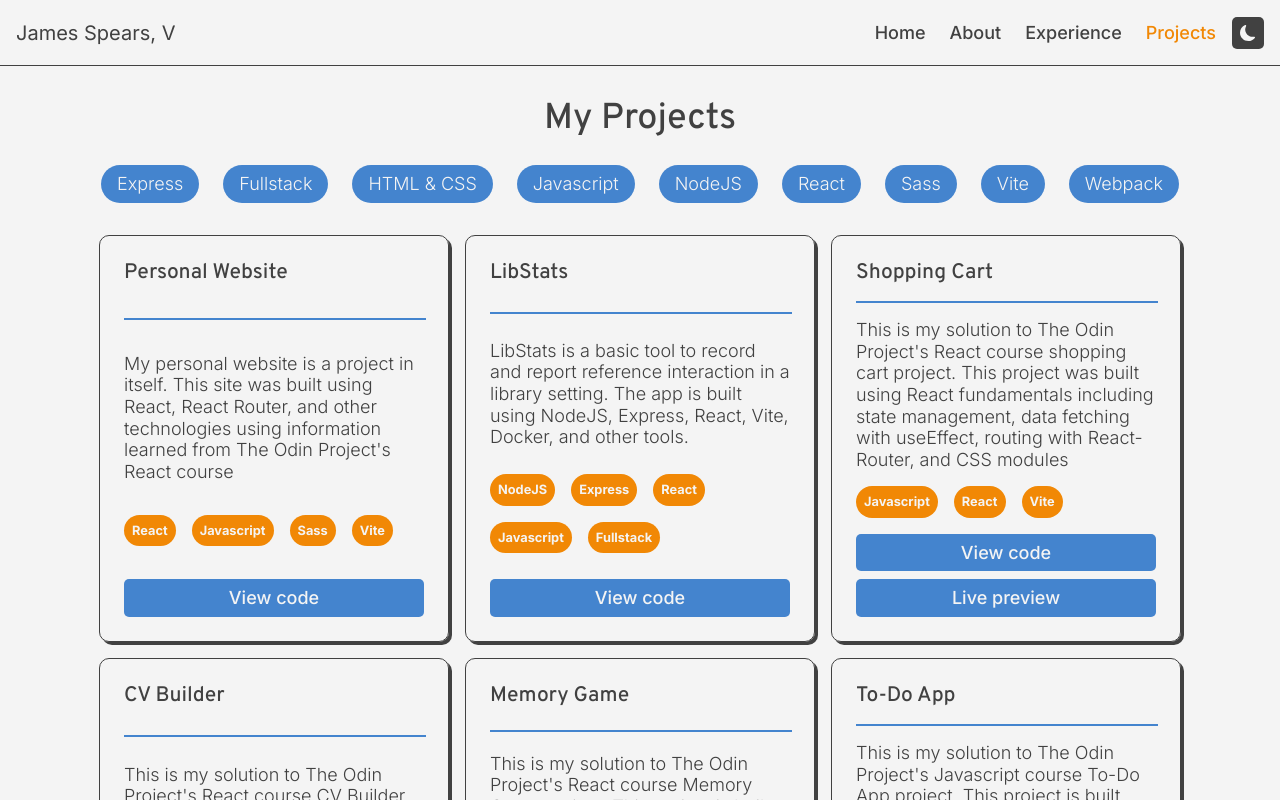
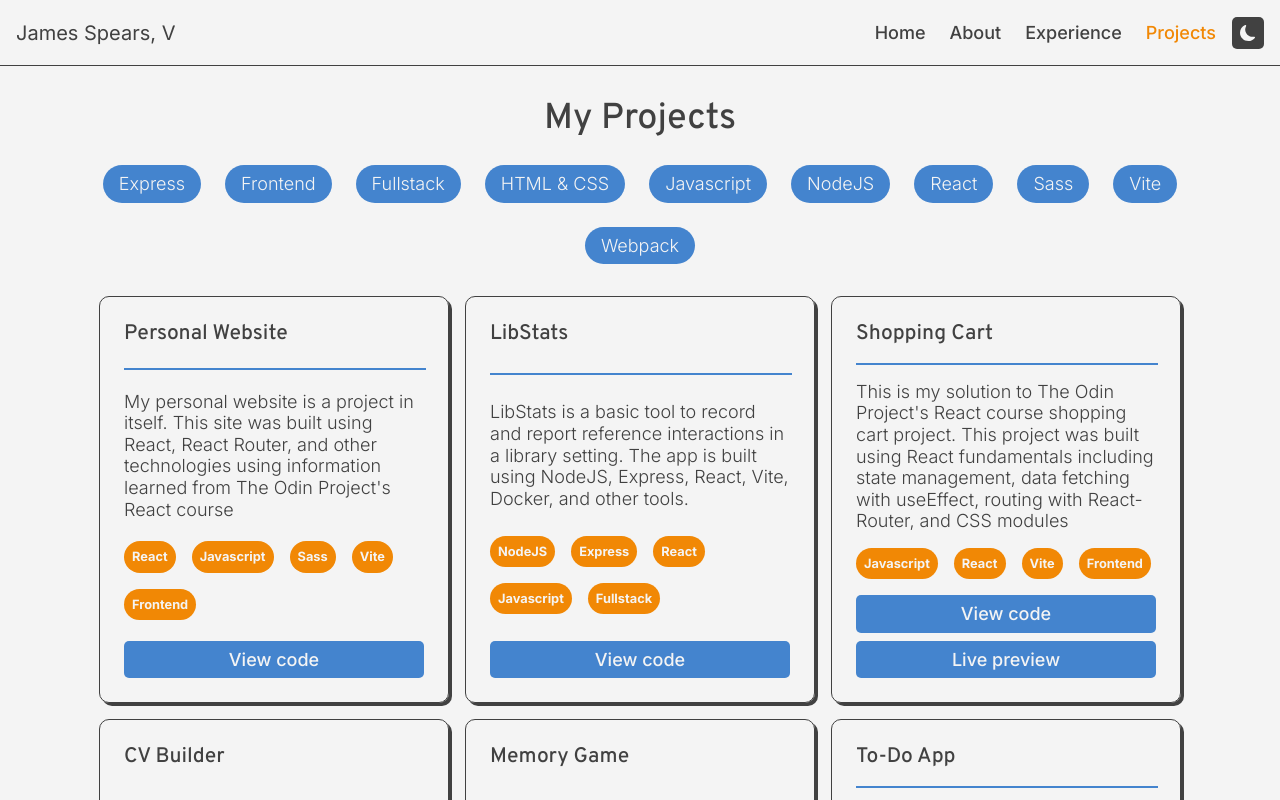
Before and after one commit to jamesspearsv/personal-website, a React (Vite) app: page /projects in a window 1280 px wide. Shown: the top 800 px of the page. Built offline with nearby package versions, Linux system fonts and the light colour scheme.

Commit message:
Update projects.js

```diff
--- a/src/content/projects.js
+++ b/src/content/projects.js
@@ -9,11 +9,11 @@ export const projects = [
     name: 'Personal Website',
     desc: "My personal website is a project in itself. This site was built using React, React Router, and other technologies using information learned from The Odin Project's React course",
     github: 'https://github.com/jamesspearsv/personal-website',
-    tags: ['React', 'Javascript', 'Sass', 'Vite'],
+    tags: ['React', 'Javascript', 'Sass', 'Vite', 'Frontend'],
   },
   {
     name: 'LibStats',
-    desc: 'LibStats is a basic tool to record and report reference interaction in a library setting. The app is built using NodeJS, Express, React, Vite, Docker, and other tools.',
+    desc: 'LibStats is a basic tool to record and report reference interactions in a library setting. The app is built using NodeJS, Express, React, Vite, Docker, and other tools.',
     github: 'https://github.com/jamesspearsv/libstats-node',
     tags: ['NodeJS', 'Express', 'React', 'Javascript', 'Fullstack'],
   },
@@ -22,41 +22,41 @@ export const projects = [
     desc: "This is my solution to The Odin Project's React course shopping cart project. This project was built using React fundamentals including state management, data fetching with useEffect, routing with React-Router, and CSS modules",
     github: 'https://github.com/jamesspearsv/shopping-cart-project',
     live: 'https://shopping-cart-project-1di.pages.dev/',
-    tags: ['Javascript', 'React', 'Vite'],
+    tags: ['Javascript', 'React', 'Vite', 'Frontend'],
   },
   {
     name: 'CV Builder',
     desc: "This is my solution to The Odin Project's React course CV Builder project. This project is built using basic React principles including state, components",
     github: 'https://github.com/jamesspearsv/cv-builder',
     live: 'https://cv.jspears.me',
-    tags: ['Javascript', 'React', 'Vite'],
+    tags: ['Javascript', 'React', 'Vite', 'Frontend'],
   },
   {
     name: 'Memory Game',
     desc: "This is my solution to The Odin Project's React course Memory Game project. This project is built using React and demonstrates the useEffect hook in addition to other basic React principles.",
     github: 'https://github.com/jamesspearsv/memory-game-top',
     live: 'https://memory.jspears.me',
-    tags: ['Javascript', 'React', 'Vite'],
+    tags: ['Javascript', 'React', 'Vite', 'Frontend'],
   },
   {
     name: 'To-Do App',
     desc: "This is my solution to The Odin Project's Javascript course To-Do App project. This project is built using vanilla Javascript principles including modules and factory functions and web APIs including local storage.",
     github: 'https://github.com/jamesspearsv/todo-list',
     live: 'https://jamesspearsv.github.io/todo-list/',
-    tags: ['Javascript', 'HTML & CSS', 'Webpack'],
+    tags: ['Javascript', 'HTML & CSS', 'Webpack', 'Frontend'],
   },
   {
     name: 'Age Calculator',
     desc: "This is my solution to Frontend Mentor's Age Calculator challenge. This project was built using basic web technologies including semantic HTML, CSS, and Javascript.",
     github: 'https://github.com/jamesspearsv/age-calculator',
     live: 'https://jamesspearsv.github.io/age-calculator/',
-    tags: ['Javascript', 'HTML & CSS', 'Webpack'],
+    tags: ['Javascript', 'HTML & CSS', 'Webpack', 'Frontend'],
   },
   {
     name: 'Tic Tac Toe Game',
     desc: "This is my solution the Odin Project's Javascript course Tic Tac Toe project. This project was built using fundamental Javascript principles including modules, functions, and factory functions.",
     github: 'https://github.com/jamesspearsv/tictactoe-project',
     live: 'https://jamesspearsv.github.io/tictactoe-project/',
-    tags: ['Javascript', 'HTML & CSS', 'Webpack'],
+    tags: ['Javascript', 'HTML & CSS', 'Webpack', 'Frontend'],
   },
 ];
```
